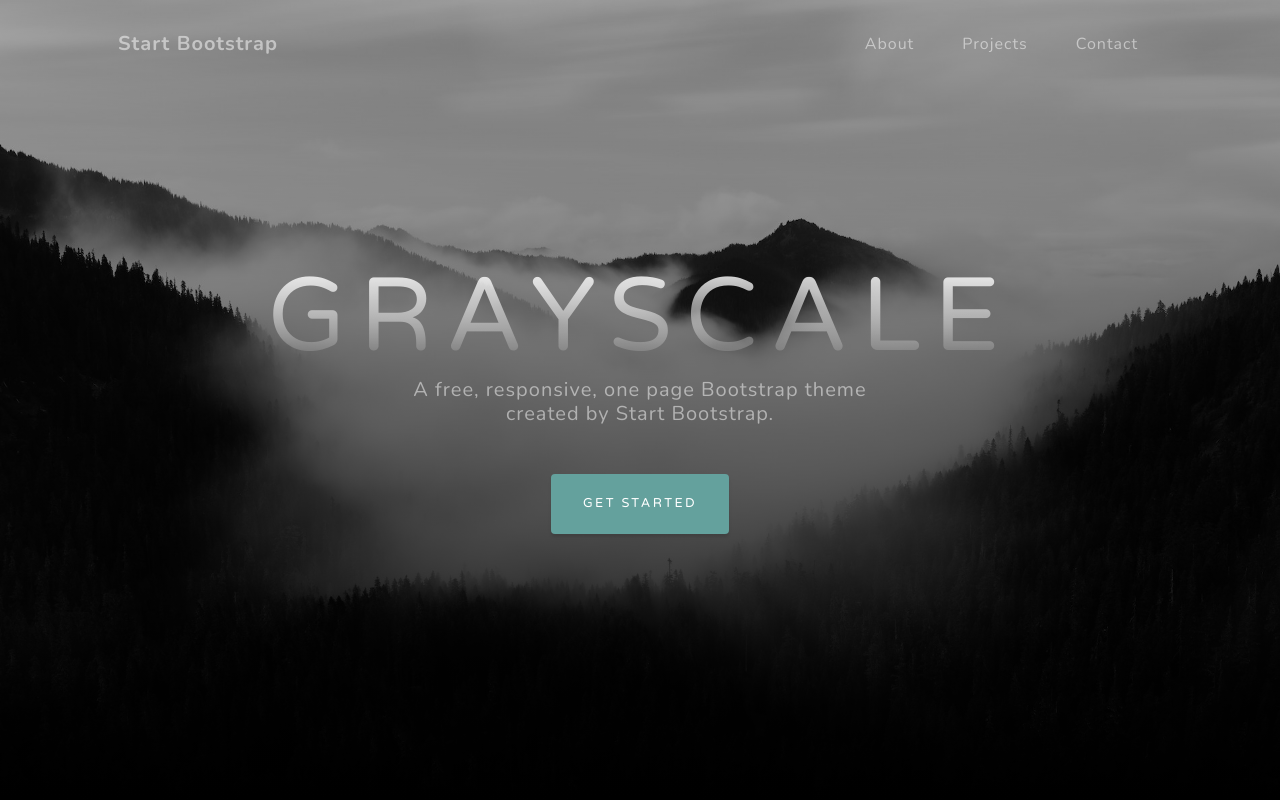
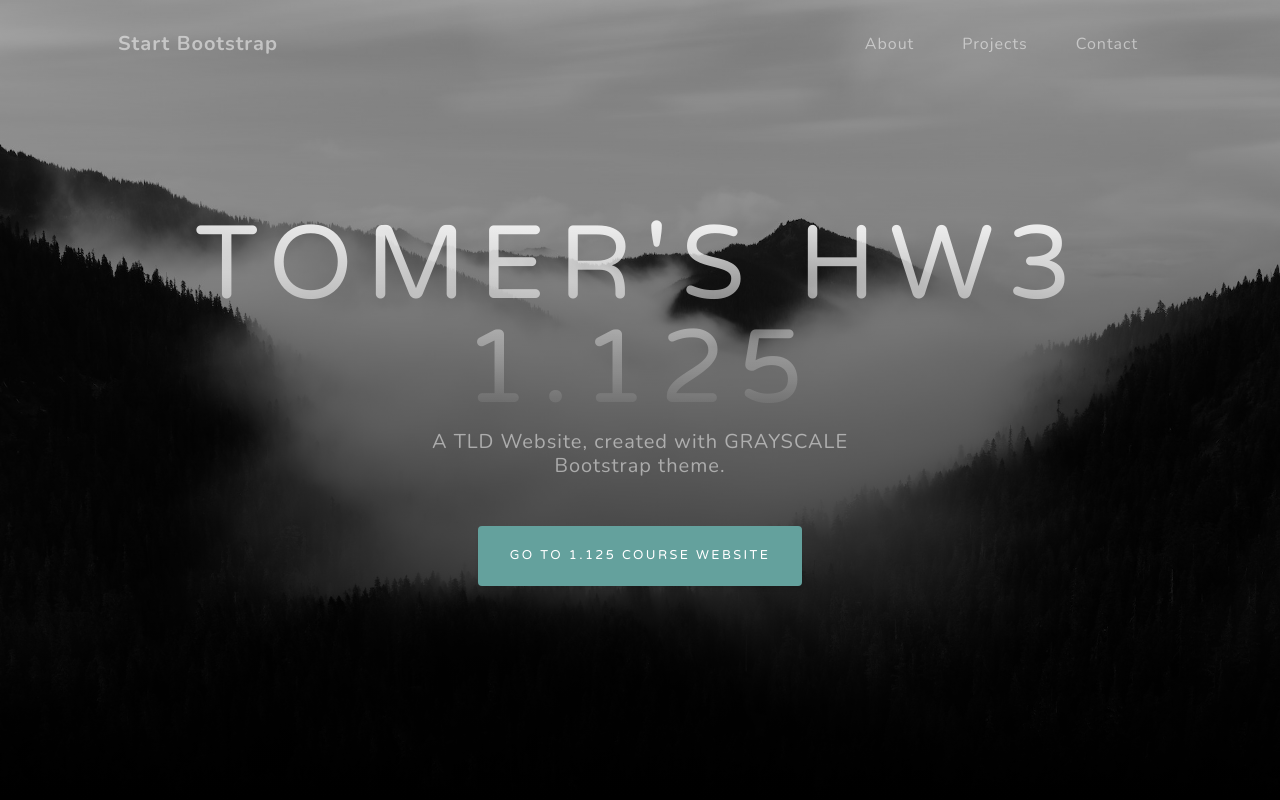
Before and after one commit to avtomer/HW3, a plain HTML site: page index.html in a window 1280 px wide. Shown: the top 800 px of the page. Drawn offline with nearby package versions, Linux system fonts and the light colour scheme.

Commit message:
Update index.html

```diff
--- a/index.html
+++ b/index.html
@@ -38,9 +38,9 @@
             <div class="container px-4 px-lg-5 d-flex h-100 align-items-center justify-content-center">
                 <div class="d-flex justify-content-center">
                     <div class="text-center">
-                        <h1 class="mx-auto my-0 text-uppercase">Grayscale</h1>
-                        <h2 class="text-white-50 mx-auto mt-2 mb-5">A free, responsive, one page Bootstrap theme created by Start Bootstrap.</h2>
-                        <a class="btn btn-primary" href="#about">Get Started</a>
+                        <h1 class="mx-auto my-0 text-uppercase">Tomer's HW3 1.125</h1>
+                        <h2 class="text-white-50 mx-auto mt-2 mb-5">A TLD Website, created with GRAYSCALE Bootstrap theme.</h2>
+                        <a class="btn btn-primary" href="https://compuxo.org/lectures.html">Go To 1.125 Course Website</a>
                     </div>
                 </div>
             </div>
```
